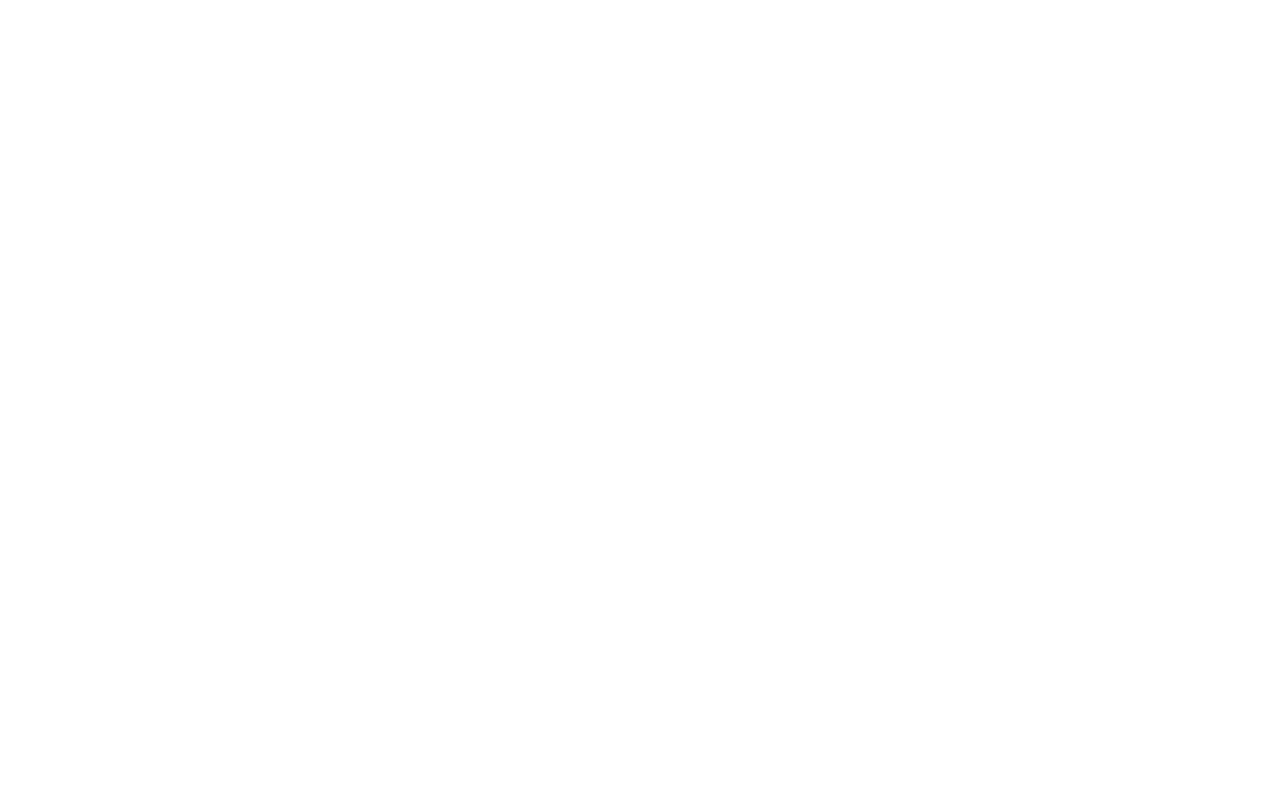
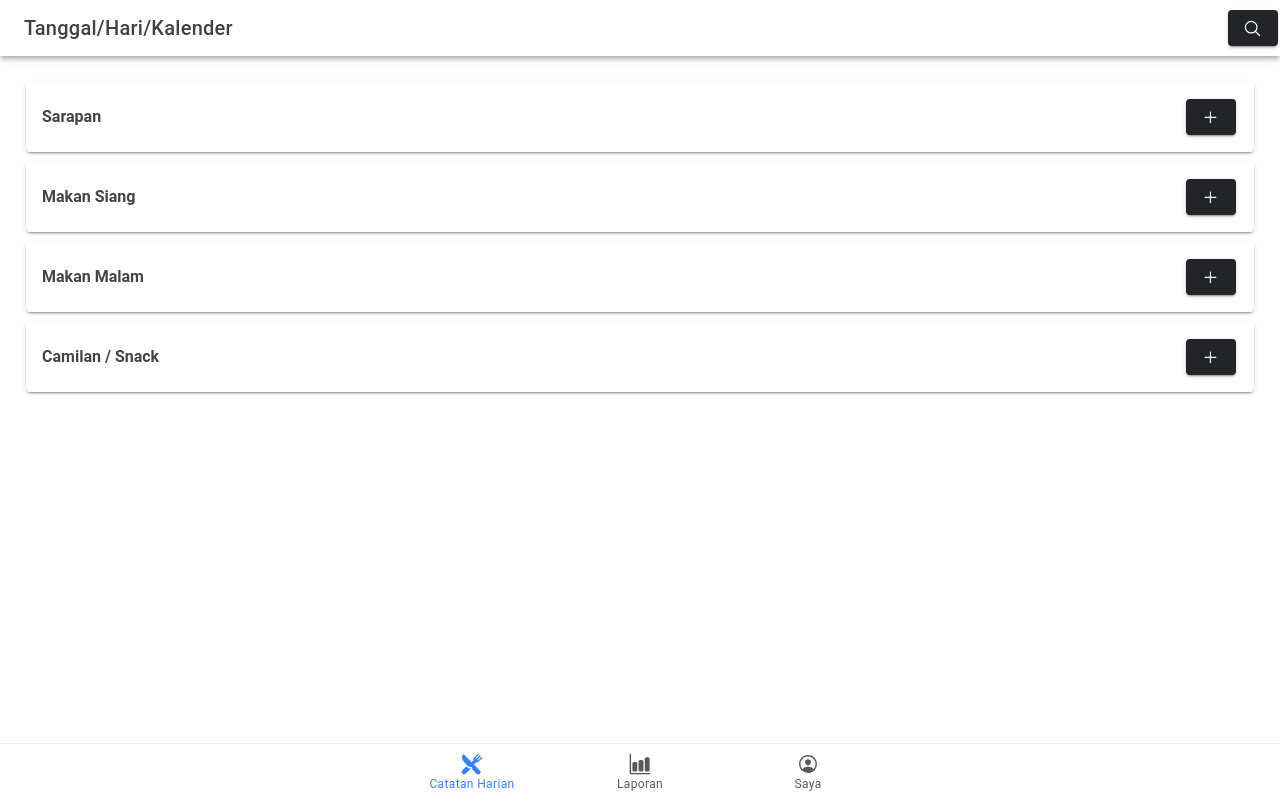
Before and after one commit to FarionT/uas_crosplat, a React (Vite) app: page /catatan in a window 1280 px wide. Built offline with nearby package versions, Linux system fonts and the light colour scheme.

Commit message:
Ganti nama Route

```diff
--- a/src/App.tsx
+++ b/src/App.tsx
@@ -30,9 +30,8 @@
   <IonApp>
     <IonReactRouter>
         <IonRouterOutlet id="main">
-          <Route path="/tabs" component={BottomTabs} />
-          <Route path="/tabs/search" component={SearchPage}/>
-          <Redirect exact from="/" to="/tabs" />
+          <Route path="/" component={BottomTabs} />
+          <Route path="/search" component={SearchPage}/>
         </IonRouterOutlet>
     </IonReactRouter>
   </IonApp>
--- a/src/pages/Navigasi/BottomTabs.tsx
+++ b/src/pages/Navigasi/BottomTabs.tsx
@@ -9,21 +9,21 @@
     return(
         <IonTabs>
             <IonRouterOutlet>
-                <Redirect exact path="/tabs" to="/tabs/mail" />
-                <Route exact path="/tabs/mail" component={CatatanHarian}/>
-                <Route exact path="/tabs/profile" component={Profile} />
-                <Route exact path="/tabs/laporan" component={Kalori} />
+                <Redirect exact path="/" to="/catatan" />
+                <Route exact path="/catatan" component={CatatanHarian}/>
+                <Route exact path="/profile" component={Profile} />
+                <Route exact path="/laporan" component={Kalori} />
             </IonRouterOutlet>
             <IonTabBar slot="bottom" className="ion-content-center">
-                <IonTabButton tab="mail" href='/tabs/mail'>
+                <IonTabButton tab="catatan" href='/catatan'>
                     <IonIcon icon={restaurant} />
                     <IonLabel>Catatan Harian</IonLabel>
                 </IonTabButton>
-                <IonTabButton tab="laporan" href='/tabs/laporan'>
+                <IonTabButton tab="laporan" href='/laporan'>
                     <IonIcon icon={barChart} />
                     <IonLabel>Laporan</IonLabel>
                 </IonTabButton>
-                <IonTabButton tab="profile" href='/tabs/profile'>
+                <IonTabButton tab="profile" href='/profile'>
                     <IonIcon icon={personCircleOutline} />
                     <IonLabel>Saya</IonLabel>
                 </IonTabButton>
```
